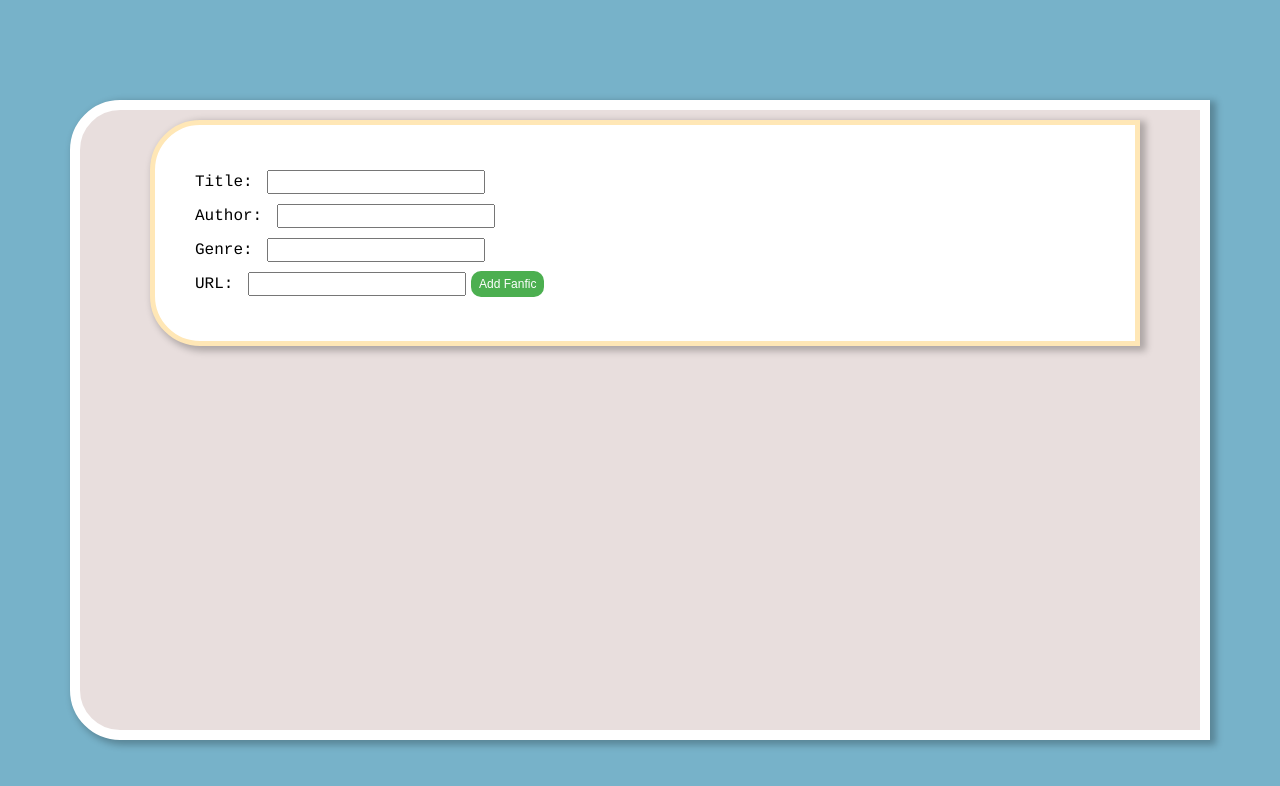
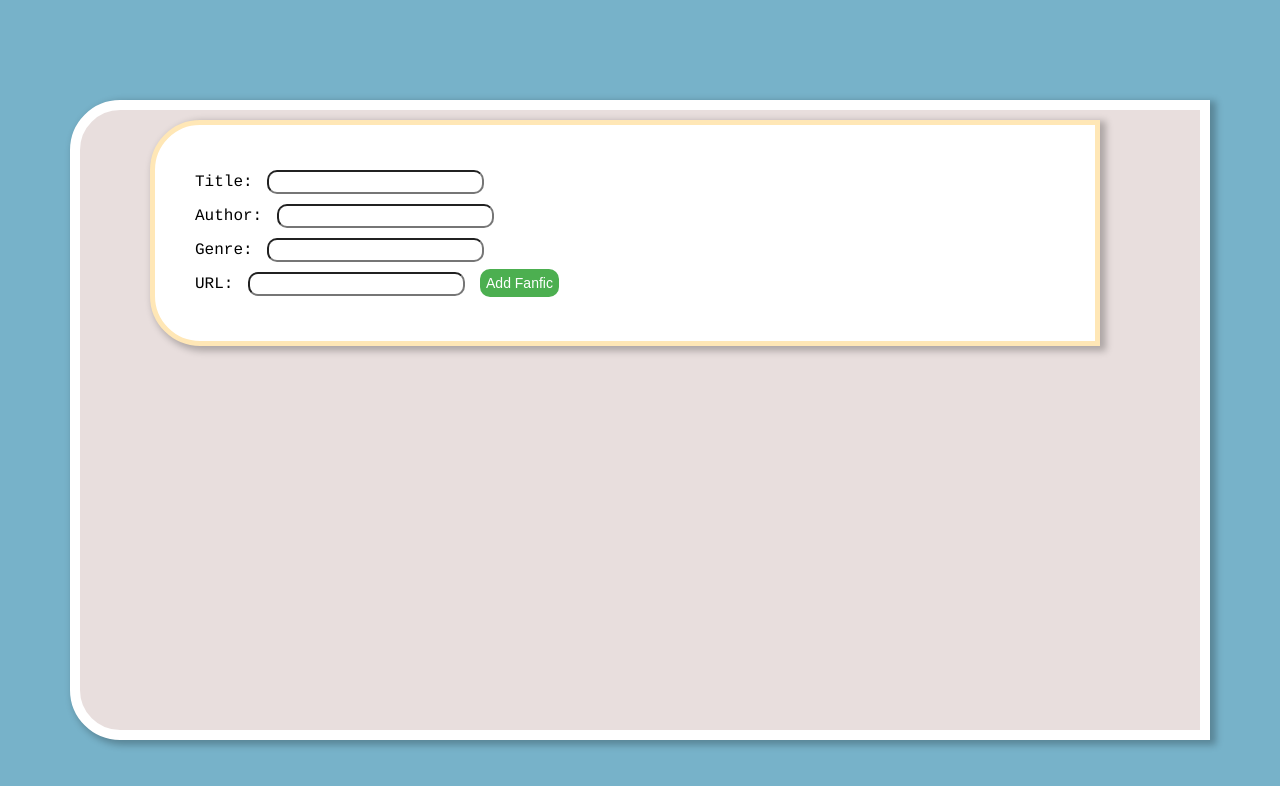
Before and after one commit to miniengineer/mini_reviews_database_api, a React (Create React App) app in the folder client/: page / in a window 1280 px wide. Shown: the top 786 px of the page. Built offline with nearby package versions, Linux system fonts and the light colour scheme; no server answers.

Commit message:
changed styling

```diff
--- a/client/public/index.css
+++ b/client/public/index.css
@@ -33,7 +33,7 @@ div#container {
 
 .add-fanf-form {
   min-height: 100px;
-  width: 900px;
+  width: 860px;
   margin: 0 auto;
   margin-left: 60px;
   padding: 40px;
@@ -49,6 +49,8 @@ div#container {
   font-family: 'Courier New';
   font-size: 16px;
   outline: none;
+  border-radius: 10px;
+  font-weight: bolder;
 }
 
 ul {
@@ -60,10 +62,11 @@ ul {
   background-color: #4CAF50;
   border: none;
   color: white;
-  padding: 6px 8px;
+  margin-left: 10px;
+  padding: 6px 6px;
   text-align: center;
   text-decoration: none;
   display: inline-block;
-  font-size: 12px;
+  font-size: 14px;
   border-radius: 10px;
 }
```
